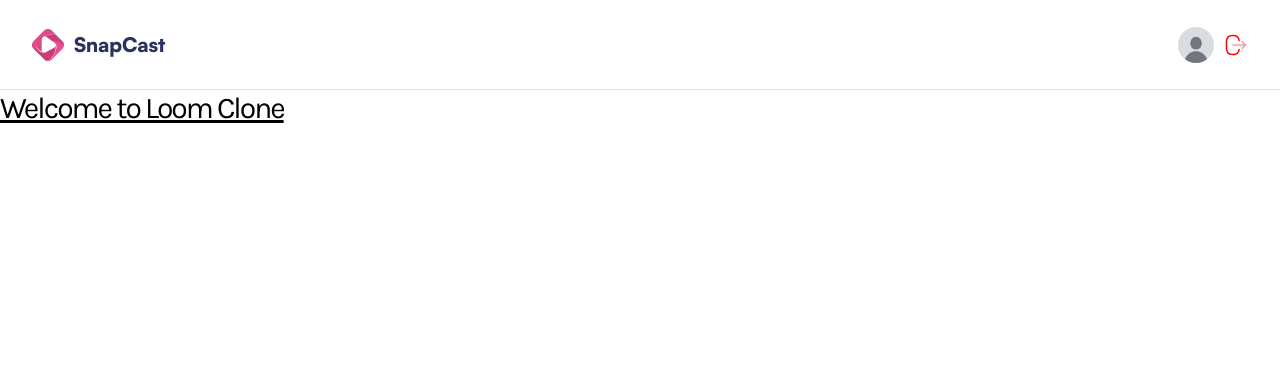
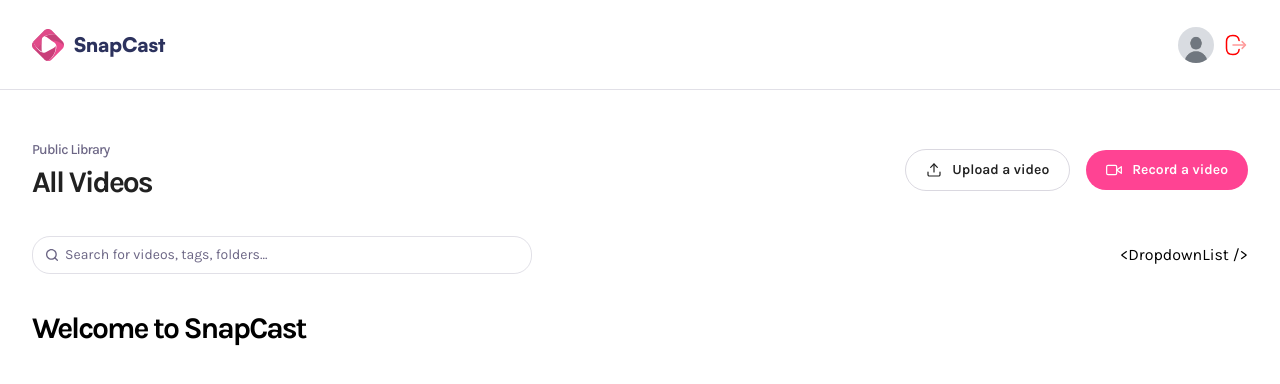
Before and after one commit to KaziAmin110/video_sharing, a Next.js app: page / in a window 1280 px wide. Shown: the top 384 px of the page. Built offline with nearby package versions, Linux system fonts and the light colour scheme.

Commit message:
Added Header Component

```diff
--- a/app/(root)/page.tsx
+++ b/app/(root)/page.tsx
@@ -1,9 +1,12 @@
+import Header from '@/components/Header'
 import React from 'react'
 
 const Page = () => {
   return (
-    <div><h1 className='text-3xl underline'>
-      Welcome to Loom Clone</h1></div>
+    <main className='wrapper page'>
+      <Header title='All Videos' subHeader='Public Library'/>
+      <h1 className='text-3xl font-bold'>Welcome to SnapCast</h1>
+    </main>
   )
 }
 
--- /dev/null
+++ b/components/Header.tsx
@@ -0,0 +1,42 @@
+import Image from 'next/image';
+import Link from 'next/link';
+const Header = ({subHeader, title, userImg} : SharedHeaderProps) => {
+  return (
+    <header className='header'>
+        <section className='header-container'>
+            <div className='details'>
+                {userImg && (
+                    <Image src={userImg || '/assets/images/dummy.jpg'} alt='user' width={66} height={66} className='rounded-full'/>
+                )}
+
+                <article>
+                    <p>{subHeader}</p>
+                    <h1>{title}</h1>
+                </article>
+            </div>
+            <aside>
+                <Link href='/upload'>
+                    <Image src="/assets/icons/upload.svg" alt="upload" width={16} height={16} />
+                    <span>Upload a video</span>
+                </Link>
+                <div className='record'>
+                    <button className='primary-btn'>
+                        <Image src="/assets/icons/record.svg" alt="record" width={16} height={16}/>
+                        <span>Record a video</span>
+                    </button>
+                </div>
+            </aside>
+        </section>
+        <section className='search-filter'>
+            <div className='search'>
+                <input type="text" placeholder='Search for videos, tags, folders...' />
+                <Image src="/assets/icons/search.svg" alt="search" width={16} height={16} />
+            </div>
+
+            {`<DropdownList />`}
+        </section>
+    </header>
+  )
+}
+
+export default Header
```
